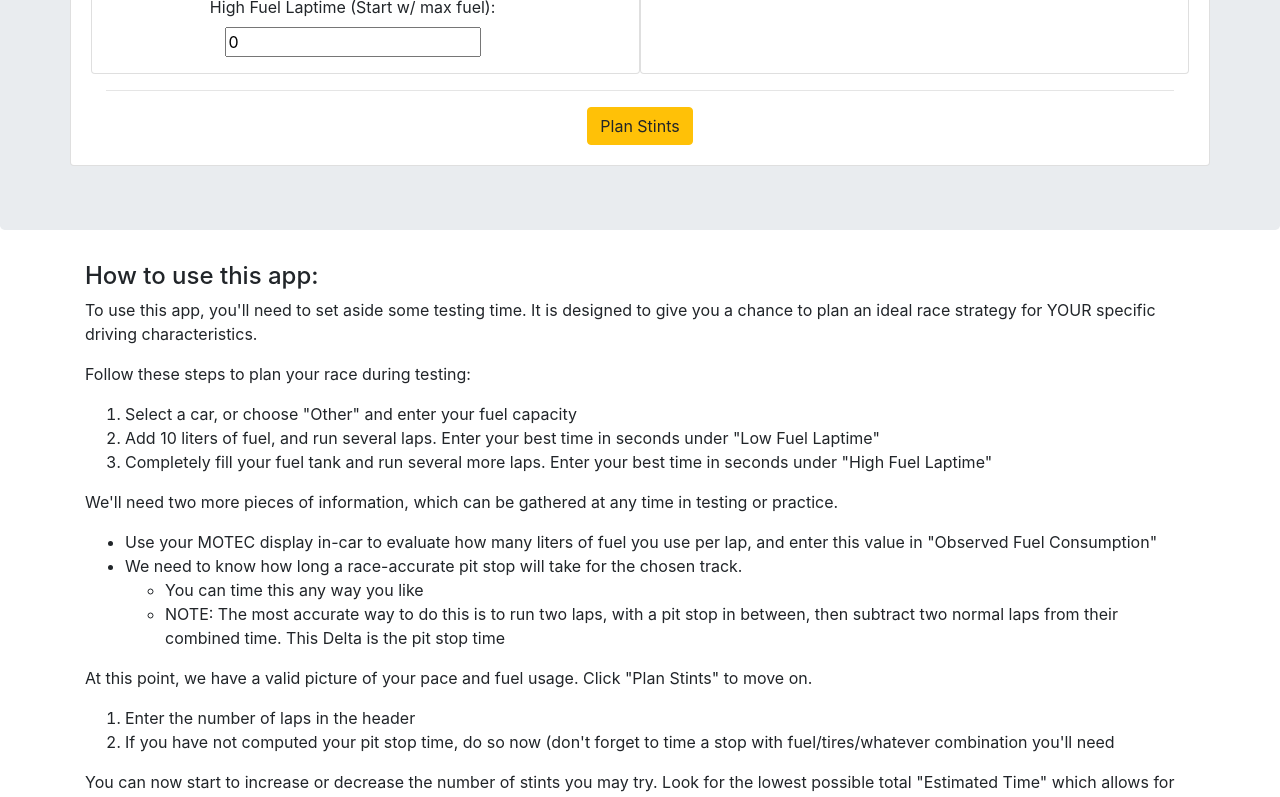
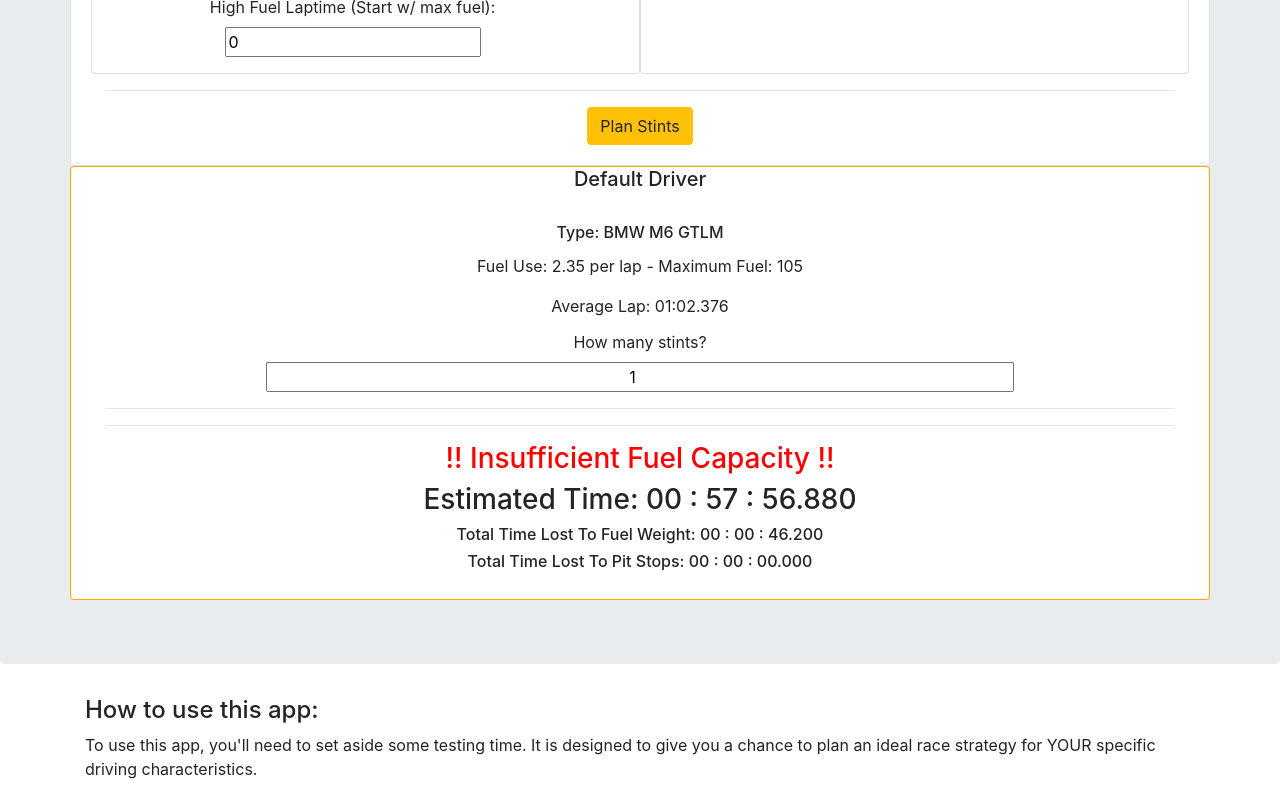
Before and after one commit to j2ics/strategy, a React (Create React App) app: page / in a window 1280 px wide. Shown: the part 499-1296 px from the top of the page. Built offline with nearby package versions, Linux system fonts and the light colour scheme.

Commit message:
better output

```diff
--- a/src/App.js
+++ b/src/App.js
@@ -1,4 +1,4 @@
-import React from "react";
+import React, {Fragment} from "react";
 import "./App.css";
 import Car from "./components/Car";
 import DriversForm from "./components/DriversForm";
@@ -66,14 +66,17 @@ class App extends React.Component {
             {/* <p>Click on Driver to Edit</p> */}
             <div className="row">
               {this.state.driversReady == false ? (
+                <Fragment>
                 <EditCar
                   onUpdateDriver={this.updateDriver}
                   roster={ROSTER.cars}
                   driver={this.state.driver}
                   // race={this.state.race}
-                />
+                  />
+                  {this.showDrivers()}
+                  </Fragment>
               ) : (
-                this.showDrivers()
+                <h2>WHoops</h2>
               )}
             </div>
           </div>
--- a/src/components/Car.js
+++ b/src/components/Car.js
@@ -33,7 +33,8 @@ class Car extends React.Component {
     }
 
     const totalTime = pitTimeLost + bareLaps + fuelWeightPenalty;
-    return totalTime;
+
+    return { totalTime, fuelWeightPenalty };
   };
   componentWillReceiveProps = props => {
     this.setState({ driver: props.driver });
@@ -90,16 +91,45 @@ class Car extends React.Component {
               onChange={this.updateStints}
             />
             <hr />
-            <button className="btn btn-success">Start Over</button>
+            {/* <button className="btn btn-success">Start Over</button> */}
             <hr />
           </form>
-          {this.checkCapacity() || this.state.stints <= 0 ? null : (
-            <h6 style={{ color: "red" }}>!! Insufficient Fuel Capacity !!</h6>
+          {this.checkCapacity() || this.state.stints <= 0 ? (
+            <h4 style={{ color: "green" }}>
+              Load{" "}
+              {Math.ceil(
+                (this.props.race.laps / this.state.stints) *
+                  this.state.driver.burnRate
+              )}{" "}
+              liters of fuel per stint
+            </h4>
+          ) : (
+            <h3 style={{ color: "red" }}>
+              !! Insufficient Fuel Capacity !!
+            </h3>
           )}
-          <h5>
+          <h3>
             Estimated Time:{" "}
-            {this.state.stints >= 1 ? this.msToHTime(this.getRaceTime()) : null}
-          </h5>
+            {this.state.stints >= 1
+              ? this.msToHTime(this.getRaceTime().totalTime)
+              : null}
+          </h3>
+          <h6>
+            Total Time Lost To Fuel Weight:{" "}
+            {this.state.stints >= 1
+              ? this.msToHTime(
+                  this.getRaceTime().fuelWeightPenalty * this.state.stints
+                )
+              : null}
+          </h6>
+          <h6>
+            Total Time Lost To Pit Stops:{" "}
+            {this.state.stints >= 1
+              ? this.msToHTime(
+                  (this.state.stints-1)*this.props.race.pitTime
+                )
+              : null}
+          </h6>
         </div>
       </div>
     );
```
Also changed, not shown: 1 other file (tests, documents, lock files or other folders).
